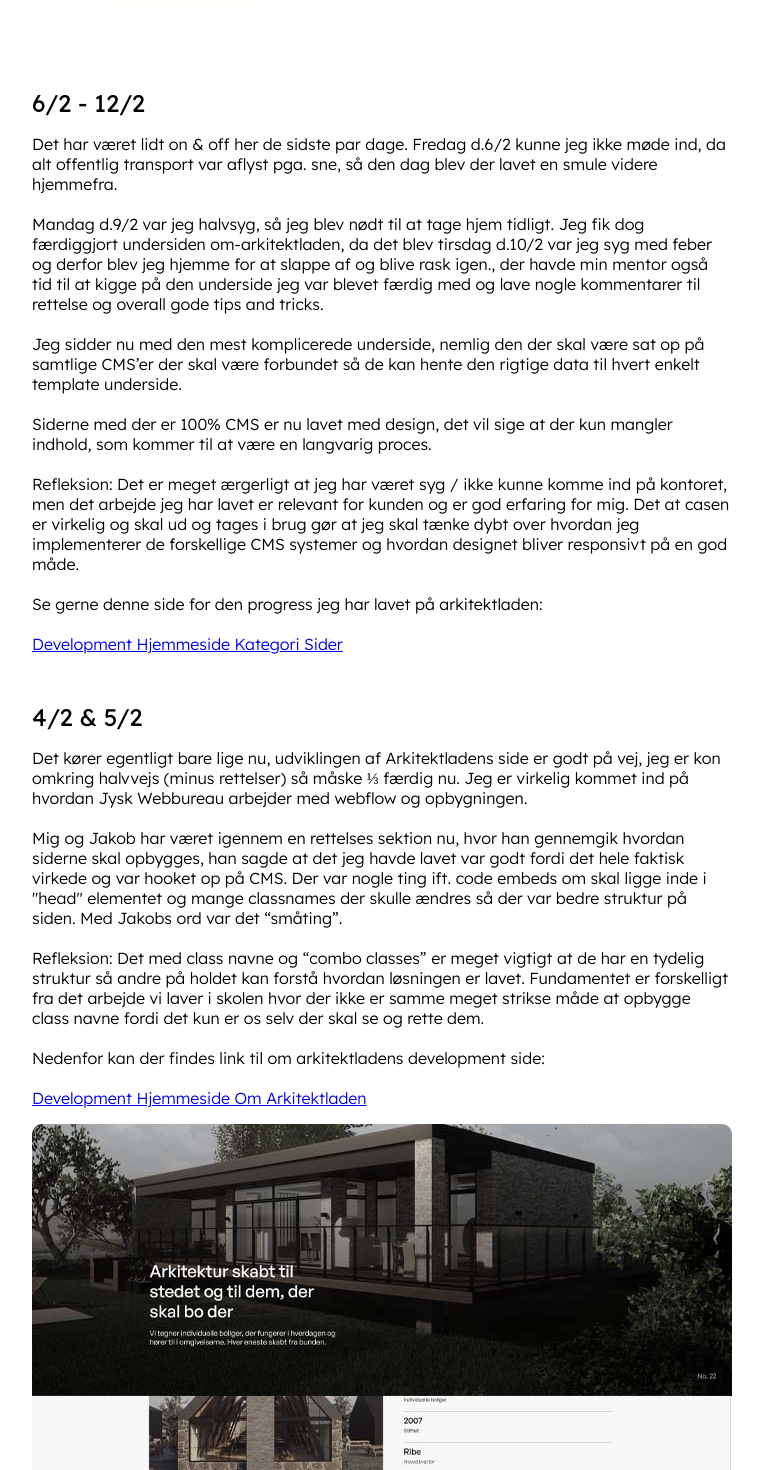
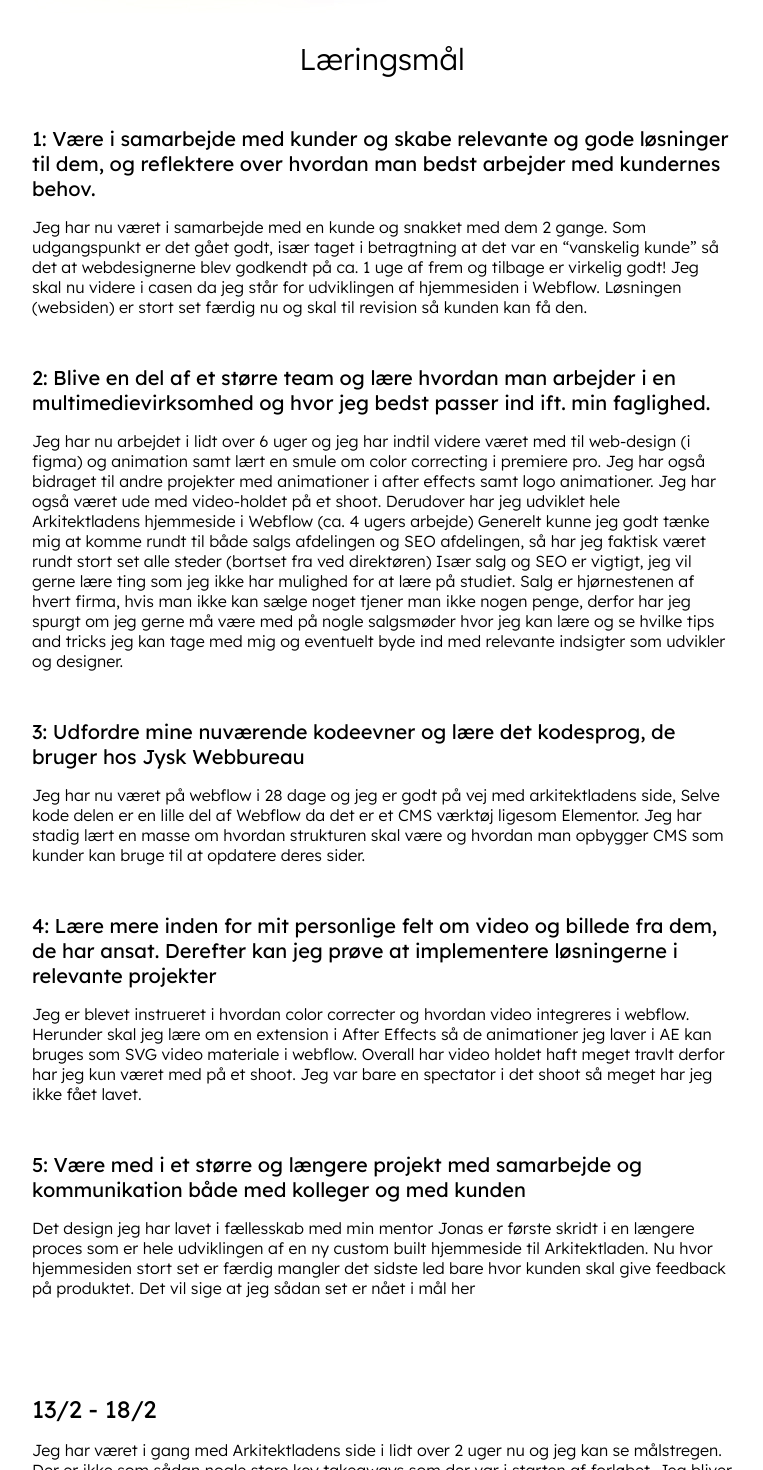
Before and after one commit to AlbertHetting/AlbertHetting.github.io, a React (Vite) app: page /blog in a window 1280 px wide. Shown: the part 260-1730 px from the top of the page, without its empty margins (258-1021 px from the left). Built offline with nearby package versions, Linux system fonts and the light colour scheme; the HTML template or start-up script is replaced by a standard one.

Commit message:
update 18/02

```diff
--- a/src/index.css
+++ b/src/index.css
@@ -169,6 +169,48 @@ header {
   border: 0;
 }
 
+
+
+.læringsmål-con{
+  display: flex;
+  flex-direction: column;
+  justify-content: center;
+  align-items: center;
+}
+
+
+.læringsmål-con p, h2{
+  color: black;
+  max-width: 700px;
+  font-family: "Lexend", serif;
+}
+
+.læringsmål-con h1{
+  text-align: center;
+  margin-bottom: 3rem;
+  font-size: 30px;
+}
+
+.læringsmål-con h2{
+  font-size: 20px;
+}
+
+
+.læringsmål-con p{
+  margin-top: 1rem;
+  margin-bottom: 3rem;
+  font-weight: 300;
+}
+
+.læringsmål-con h2{
+  font-weight: 500;
+}
+
+
+
+
+
+
 /* Respect reduced motion */
 @media (prefers-reduced-motion: reduce) {
   .nav-letter-inner {
--- a/src/pages/Blog.jsx
+++ b/src/pages/Blog.jsx
@@ -20,8 +20,86 @@ export default function Blog() {
           alt=""
         />
       </section>
+
+      <div className="things reveal4 stagger">
+        <div className="læringsmål-con">
+
+      <h1 className="LæringsmålH1">Læringsmål</h1>
+
+
+          <h2 className="læringsmålH">1: Være i samarbejde med kunder og skabe relevante og gode løsninger til dem, og reflektere over hvordan man bedst arbejder med kundernes behov.</h2>
+          <p className="Ptext2">Jeg har nu været i samarbejde med en kunde og snakket med dem 2 gange. Som udgangspunkt er det gået godt, især taget i betragtning at det var en “vanskelig kunde” så det at webdesignerne blev  godkendt på ca. 1 uge af frem og tilbage er virkelig godt! Jeg skal nu videre i casen da jeg står for udviklingen af hjemmesiden i Webflow.  Løsningen (websiden) er stort set færdig nu og skal til revision så kunden kan få den.</p>
+
+           <h2 className="læringsmålH">2: Blive en del af et større team og lære hvordan man arbejder i en multimedievirksomhed og hvor jeg bedst passer ind ift. min faglighed.</h2>
+          <p className="Ptext2">Jeg har nu arbejdet i lidt over 6 uger og jeg har indtil videre været med til web-design (i figma) og animation samt lært en smule om color correcting i premiere pro. Jeg har også bidraget til andre projekter med animationer i after effects samt logo animationer. Jeg har også været ude med video-holdet på et shoot.  Derudover har jeg udviklet hele Arkitektladens hjemmeside i Webflow (ca. 4 ugers arbejde)
+
+        Generelt kunne jeg godt tænke mig at komme rundt til både salgs afdelingen og SEO  afdelingen, så har jeg faktisk været rundt stort set alle steder (bortset fra  ved direktøren)
+
+        Især salg og SEO er vigtigt, jeg vil gerne lære ting som jeg ikke har mulighed for at lære på studiet. Salg er hjørnestenen af hvert firma, hvis man ikke kan sælge noget tjener man ikke nogen penge, derfor har jeg spurgt om jeg gerne må være med på nogle salgsmøder hvor jeg kan lære og se hvilke tips and tricks jeg kan tage med mig og eventuelt byde ind med relevante indsigter som udvikler og designer.
+        </p>
+
+           <h2 className="læringsmålH">3: Udfordre mine nuværende kodeevner og lære det kodesprog, de bruger hos Jysk Webbureau</h2>
+          <p className="Ptext2"> Jeg har nu været på webflow i 28 dage og jeg er godt på vej med arkitektladens side, Selve kode delen er en lille del af Webflow da det er et CMS værktøj ligesom Elementor. Jeg har stadig lært en masse om hvordan strukturen skal være og hvordan man opbygger CMS som kunder kan bruge til at opdatere deres sider.</p>
+
+           <h2 className="læringsmålH">4: Lære mere inden for mit personlige felt om video og billede fra dem, de har ansat. Derefter kan jeg prøve at implementere løsningerne i relevante projekter</h2>
+          <p className="Ptext2"> Jeg er blevet instrueret i hvordan color correcter og hvordan video integreres i webflow. Herunder skal jeg lære om en extension i After Effects så de animationer jeg laver i AE kan bruges som SVG video materiale i webflow. Overall har video holdet haft meget travlt derfor har jeg kun været med på et shoot. Jeg var bare en spectator i det shoot så meget har jeg ikke fået lavet.</p>
+
+           <h2 className="læringsmålH">5: Være med i et større og længere projekt med samarbejde og kommunikation både med kolleger og med kunden</h2>
+          <p className="Ptext2">Det design jeg har lavet i fællesskab med min mentor Jonas er første skridt i en længere proces som er hele udviklingen af en ny custom built hjemmeside til Arkitektladen. Nu hvor hjemmesiden stort set er færdig mangler det sidste led bare hvor kunden skal give feedback på produktet. Det vil sige at jeg sådan set er nået i mål her
+            </p>
+
+        </div>
+      </div >
+
+
+
+
+
+
       <div>
         <div className="BlogSectionMain">
+
+
+
+          <div className="things reveal4 stagger">
+            <div className="Daily">
+              <h1> 13/2 - 18/2 </h1>
+              <p className="PText">
+Jeg har været i gang med Arkitektladens side i lidt over 2 uger nu og jeg kan se målstregen. Der er ikke som sådan nogle store key takeaways som der var i starten af forløbet. Jeg bliver selvfølgelig bedre til webflow, men  de store refleksioner og vigtigste ting jeg opdagede var helt klart mest i starten af udviklingsprocessen.<br></br> <br></br>
+
+Helt konkret er det meget det samme som tidligere med at man skal have de samme ting i baghovedet når man laver en hjemmeside der skal køres via CMS og skal kunne opdateres i real time. Hjemmesiden skal gennemarbejdes på et højere niveau end det vi har lavet i skolen. Her skal funktionen ikke bare virke men den skal virke på alle skærmstørrelser og den skal rettes til med billeder og tekst af kunden. Dette gør at hvert enkelt lille skridt kan tage utrolig lang tid, da man ikke bare kan lave det hurtigt og uden scalability og så være færdig.<br></br> <br></br>
+
+Konkrete ting jeg har nået:<br></br> <br></br>
+CMS på alle arkitektur sider<br></br>
+CMS på interiør<br></br>
+CMS på uderum<br></br>
+Design og responsivitet af om arkitektladen<br></br>
+Byggerådgiver SEO side designet og klar (ikke responsiv endnu)<br></br>
+Skrevet hjælpende tekst til hvert afsnit i CMS (det som kunden skal have med at gøre)<br></br>
+Navigation med CMS integration og korrekte links<br></br>
+
+<br></br><br></br>
+Jeg mangler konkret:
+<br></br><br></br>
+
+Oprette alt deres nuværende content på CMS<br></br>
+Fikse footer med CMS og linkstruktur<br></br>
+Lave kontaktside færdig<br></br>
+Lave Byggerådgiver responsiv<br></br>
+Gennemcheck af hele siden<br></br>
+Feedback fra mentor<br></br>
+
+
+
+               <a href="https://arkitektladen-development.webflow.io/">
+                  Se gerne siden nu, alle undersider er færdige og navigationen fungerer
+                </a>
+              </p>
+            </div>
+          </div>
+
+
+
 
 
           <div className="things reveal4 stagger">
```
